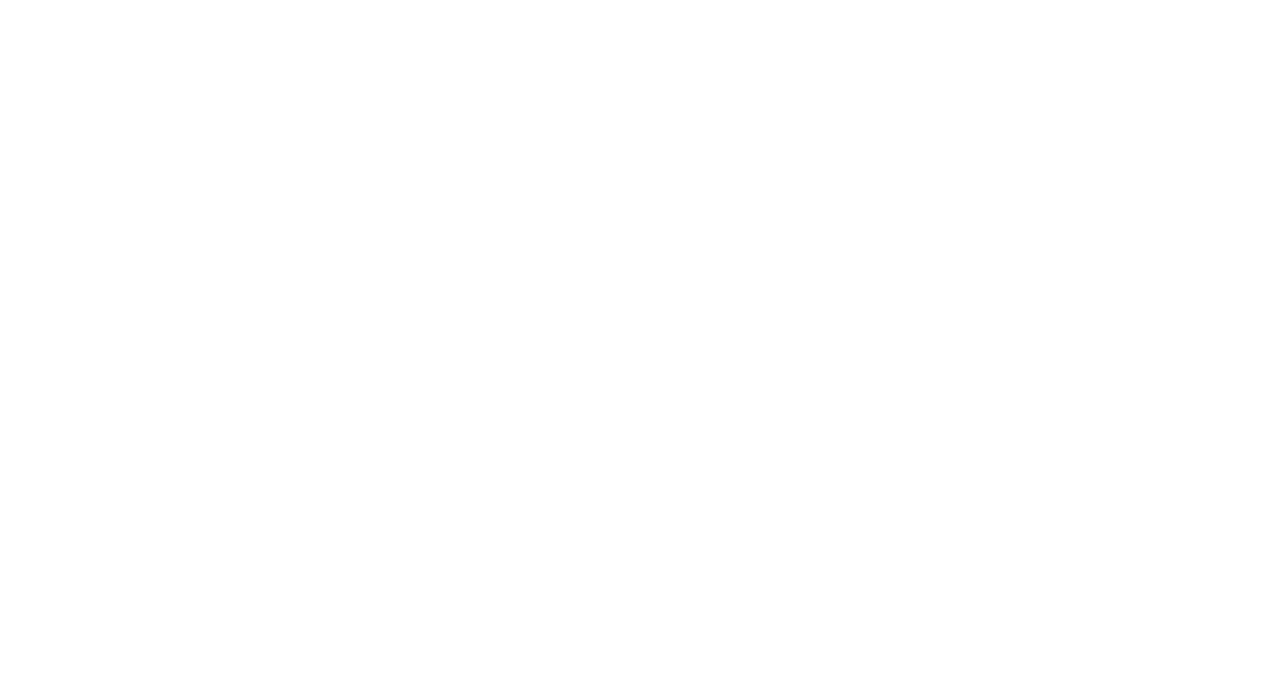
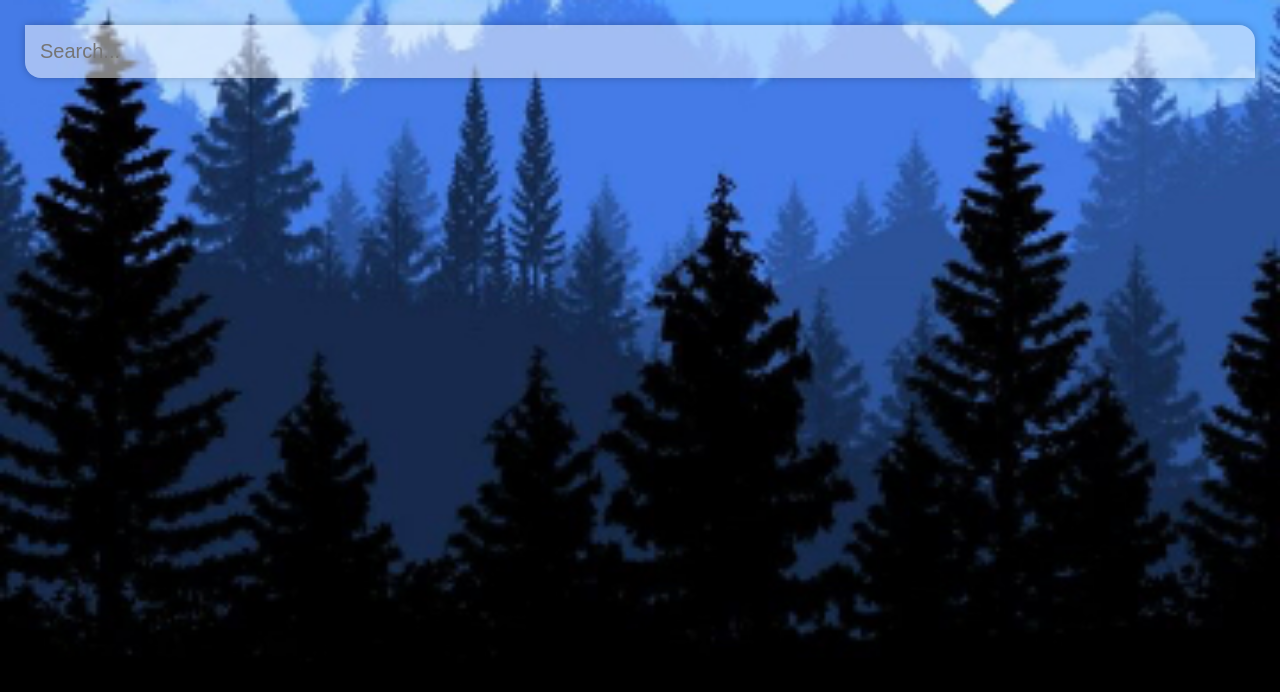
Before and after one commit to sinemyildizbekiroglu/weather-app, a Vue app: page / in a window 1280 px wide. Shown: the top 692 px of the page. Built offline with nearby package versions, Linux system fonts and the light colour scheme.

Commit message:
Add style to `App.vue`

```diff
--- a/src/App.vue
+++ b/src/App.vue
@@ -1,16 +1,79 @@
 <template>
-  <div id="app"></div>
+  <div id="app">
+    <main>
+      <div class="search-box">
+        <input type="text" class="search-bar" placeholder="Search..." />
+      </div>
+    </main>
+  </div>
 </template>
 
 <script>
 export default {
-  name: "App",
+  name: "app",
   data() {
     return {
-      api_key: "",
+      api_key: "41dbca3720e02fc42427ad1fe2655dd6",
     }
   },
 }
 </script>
 
-<style></style>
+<style>
+* {
+  margin: 0;
+  padding: 0;
+  box-sizing: border-box;
+}
+
+body {
+  font-family: "montserrat", sans-serif;
+}
+
+#app {
+  background-image: url("./assets/cold-bg.jpeg");
+  background-size: cover;
+  background-position: bottom;
+  transition: 0.4s;
+}
+
+main {
+  min-height: 100vh;
+  padding: 25px;
+
+  background-image: linear-gradient(
+    to bottom,
+    rgba(0, 0, 0, 0.25) rgba(0, 0, 0, 0.75)
+  );
+}
+
+.search-box {
+  width: 100%;
+  margin-bottom: 30px;
+}
+
+.search-box .search-bar {
+  display: block;
+  width: 100%;
+  padding: 15px;
+
+  color: #313131;
+  font-size: 20px;
+
+  appearance: none;
+  border: none;
+  outline: none;
+  background: none;
+
+  box-shadow: 0px 0px 8px rgba(0, 0, 0, 0.25);
+  background-color: rgba(255, 255, 255, 0.5);
+  border-radius: 0px 16px 0px 16px;
+  transition: 0.4s;
+}
+
+.search-box .search-bar:focus {
+  box-shadow: 0px 0px 16px rgba(0, 0, 0, 0.25);
+  background-color: rgba(255, 255, 255, 0.75);
+  border-radius: 16px 0px 16px 0px;
+}
+</style>
```
